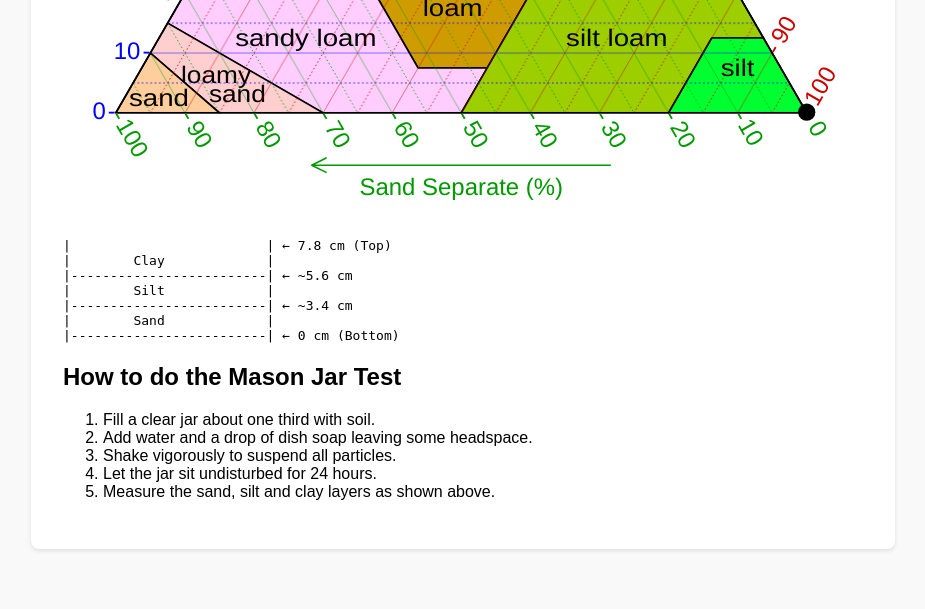
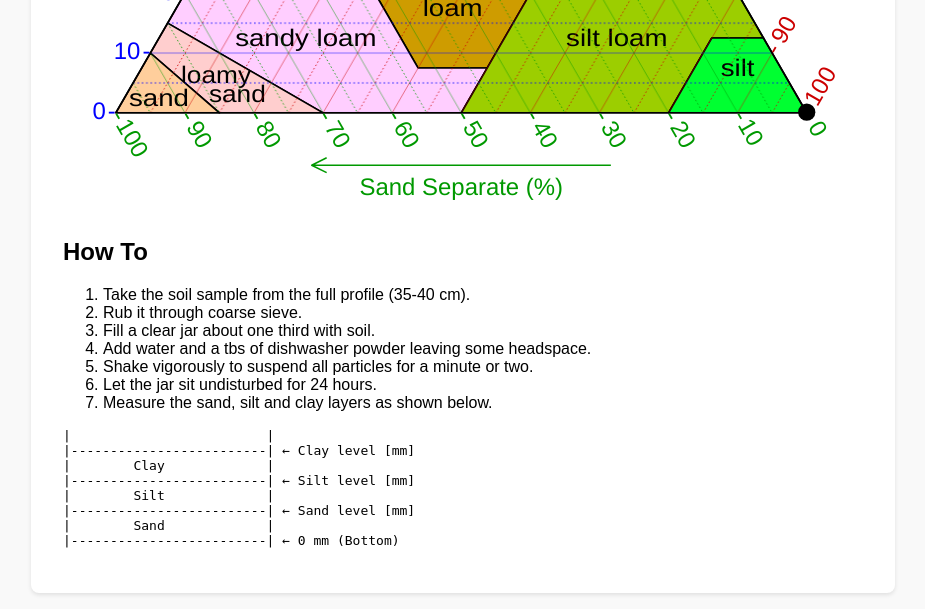
Before and after one commit to mandross/jar-soil-test, a PHP site: page / in a window 1280 px wide. Shown: the part 954-1563 px from the top of the page, without its empty margins (177-1102 px from the left). Before the commit the page ends 1505 px from the top, so only its background shows below. Run offline with PHP 8.4, Linux system fonts and the light colour scheme; data that the repository does not hold is empty.

Commit message:
upgrade manual

```diff
--- a/index.php
+++ b/index.php
@@ -238,23 +238,27 @@ text   { stroke:none; cursor:default; }
  </g>
 <circle cx="<?php echo $X; ?>" cy="<?php echo $Y; ?>" r="5" fill="black"/>
 </svg>
+
+<h2>How To</h2>
+<ol>
+  <li>Take the soil sample from the full profile (35-40 cm). </li>
+  <li>Rub it through coarse sieve. </li>
+  <li>Fill a clear jar about one third with soil.</li>
+  <li>Add water and a tbs of dishwasher powder leaving some headspace.</li>
+  <li>Shake vigorously to suspend all particles for a minute or two.</li>
+  <li>Let the jar sit undisturbed for 24 hours.</li>
+  <li>Measure the sand, silt and clay layers as shown below.</li>
+</ol>
 <pre>
-|                         | ← 7.8 cm (Top)
+|                         |
+|-------------------------| ← Clay level [mm]
 |        Clay             |
-|-------------------------| ← ~5.6 cm
+|-------------------------| ← Silt level [mm]
 |        Silt             |
-|-------------------------| ← ~3.4 cm
+|-------------------------| ← Sand level [mm]
 |        Sand             |
-|-------------------------| ← 0 cm (Bottom)
+|-------------------------| ← 0 mm (Bottom)
 </pre>
-<h2>How to do the Mason Jar Test</h2>
-<ol>
-  <li>Fill a clear jar about one third with soil.</li>
-  <li>Add water and a drop of dish soap leaving some headspace.</li>
-  <li>Shake vigorously to suspend all particles.</li>
-  <li>Let the jar sit undisturbed for 24 hours.</li>
-  <li>Measure the sand, silt and clay layers as shown above.</li>
-</ol>
 <?php elseif (!empty($errors)): ?>
 <!-- Errors shown above -->
 <?php endif; ?>
```
